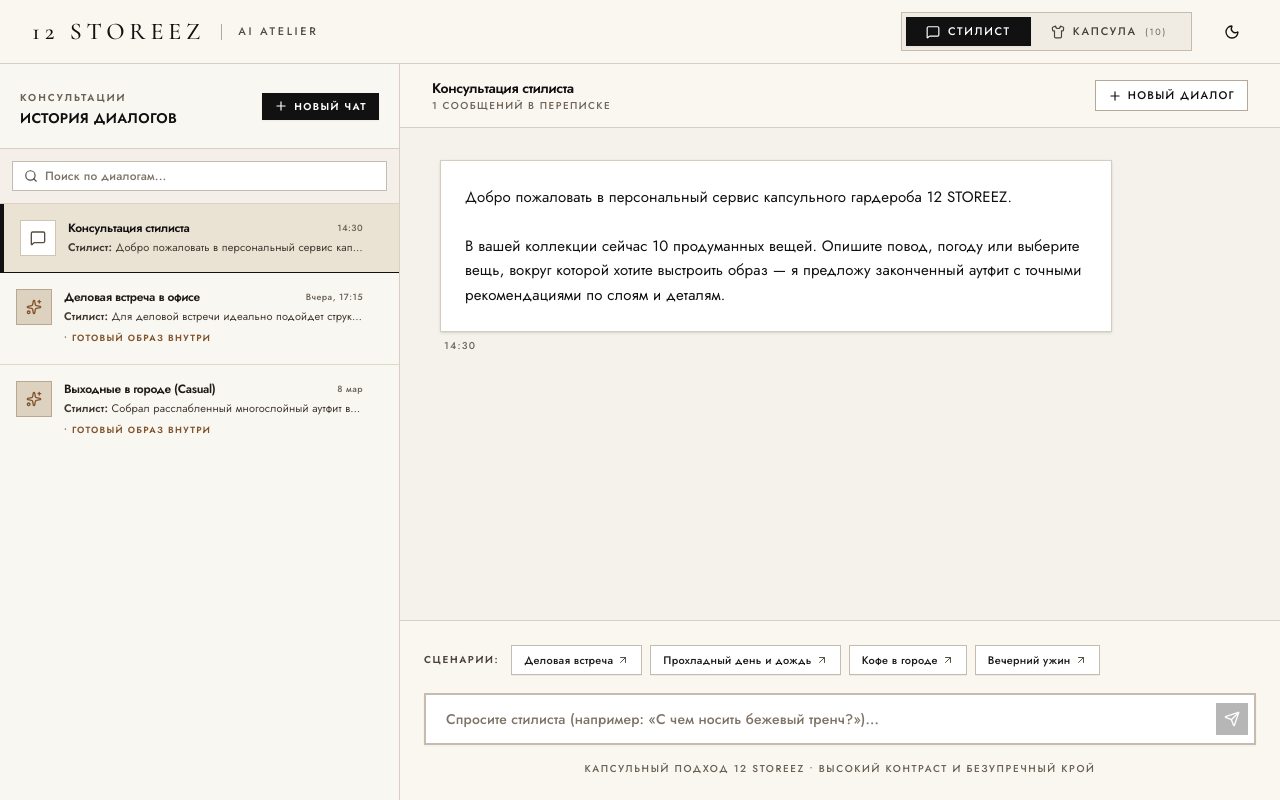
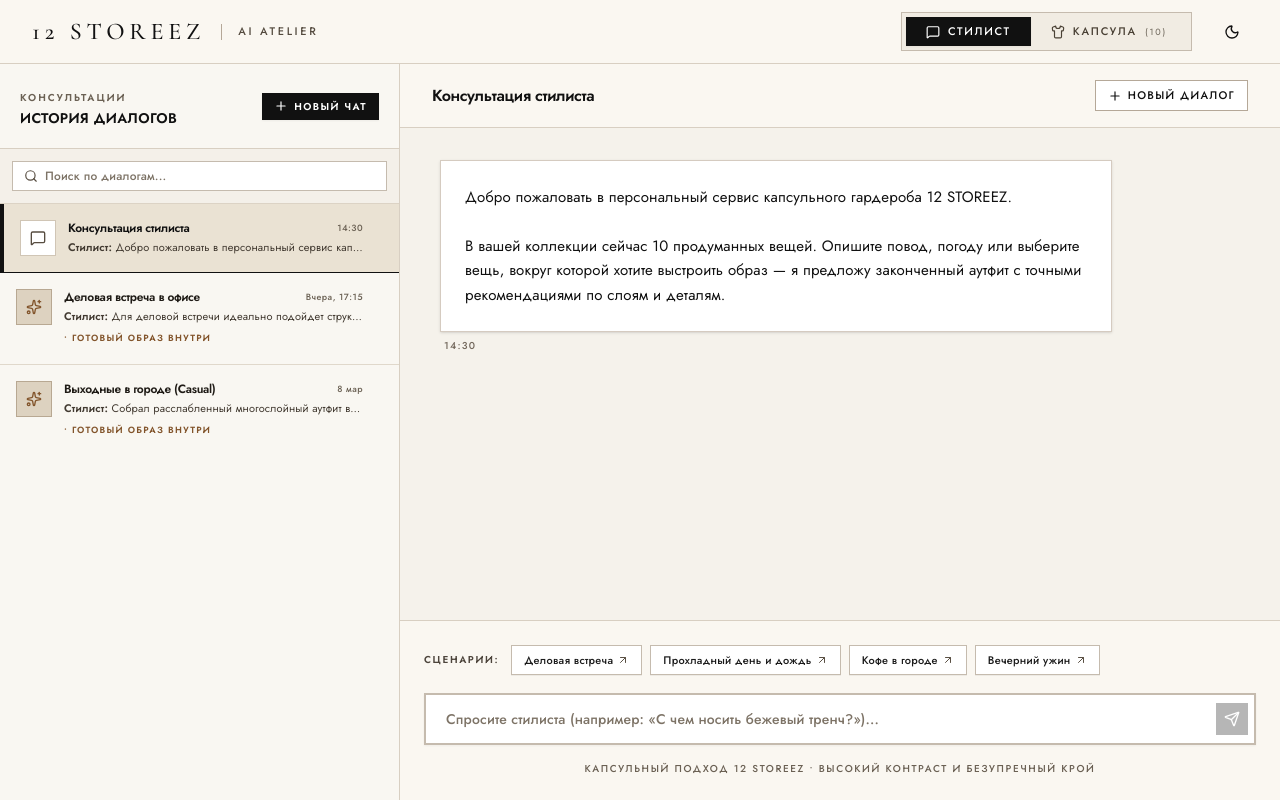
Before and after one commit to SachaXoDev/NIRS_AI_stilist, a React (Vite) app: page / in a window 1280 px wide. Built offline with nearby package versions, Linux system fonts and the light colour scheme; no server answers.

Commit message:
refactor: remove message count subtitle from chat header

```diff
--- a/src/components/ChatArea.tsx
+++ b/src/components/ChatArea.tsx
@@ -83,12 +83,9 @@
           )}
 
           <div className="min-w-0">
-            <h2 className="text-xs sm:text-sm font-semibold text-[#111111] dark:text-[#FFFFFF] truncate tracking-tight">
+            <h2 className="text-sm sm:text-base font-semibold text-[#111111] dark:text-[#FFFFFF] truncate tracking-tight">
               {chatTitle}
             </h2>
-            <p className="text-[9px] sm:text-[10px] tracking-[0.14em] uppercase text-[#6E6457] dark:text-[#B5AAA0] font-medium truncate">
-              {messages.length} сообщений в переписке
-            </p>
           </div>
         </div>
 
```
